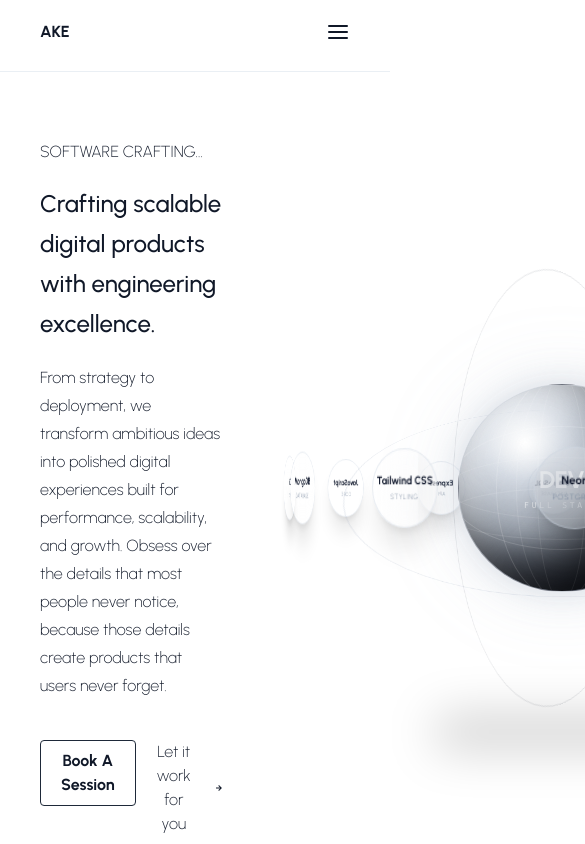
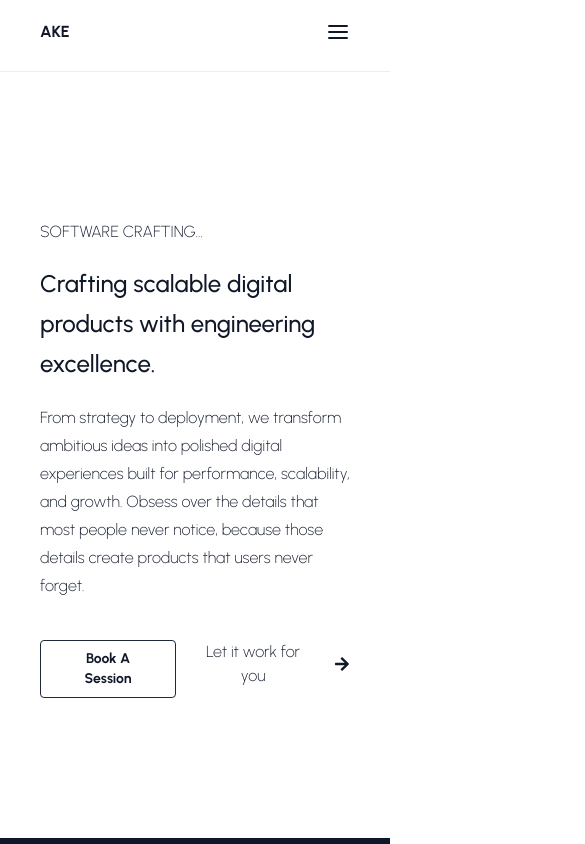
Before and after one commit to Kelechiemmanuel/Portfolio, a React (Vite) app in the folder Frontend/: page / in a window 390 px wide. Shown: the top 844 px of the page, 585 px wide, since content can reach past the window. Built offline with nearby package versions, Linux system fonts and the light colour scheme.

Commit message:
✅✅✅✅

```diff
--- a/Frontend/src/features/Booking.jsx
+++ b/Frontend/src/features/Booking.jsx
@@ -144,7 +144,7 @@ const Booking = () => {
 
     return (
         <div className='transition-colors duration-300'>
-            <button onClick={() => setPop(true)} className='cursor-pointer border border-gray-800 py-2 px-5 rounded-sm dark:bg-white dark:text-[#0F172A] font-bold'>Book A Session</button>
+            <button onClick={() => setPop(true)} className='cursor-pointer border border-gray-800 py-2 px-5 rounded-sm dark:bg-white dark:text-[#0F172A] font-bold text-sm'>Book A Session</button>
 
             <div className={`fixed inset-0 z-9999 transition-all duration-500 ease-in-out bg-black/90 left-0 h-screen
                 ${pop ? "translate-x-0 opacity-100" : "translate-x-full opacity-0 pointer-events-none"}`}>
--- a/Frontend/src/pages/Home.jsx
+++ b/Frontend/src/pages/Home.jsx
@@ -78,7 +78,7 @@ const Home = () => {
     const activeCard = Math.floor(step / 3);
     return (
         <div className='h-full mb-50 flex flex-col'>
-            <div className='flex justify-between items-center gap-10 w-full px-10 py-35 lg:py-40 lg:px-40 '>
+            <div className='flex lg:flex-row flex-col justify-between items-center gap-10 w-full px-10 py-35 lg:py-40 lg:px-40 mt-20'>
                 <div className='w-full'>
                     <p>SOFTWARE CRAFTING...</p>
                     <h1 className='font-medium lg:text-5xl md:text-4xl text-2xl lg:leading-15 leading-10 py-5'>
@@ -97,7 +97,7 @@ const Home = () => {
                         </div>
                     </div>
                 </div>
-                <div>
+                <div className='hidden md:block'>
                     <HeroCubic />
                 </div>
             </div>
```
